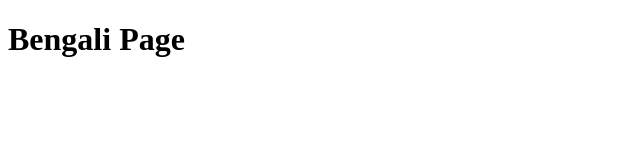
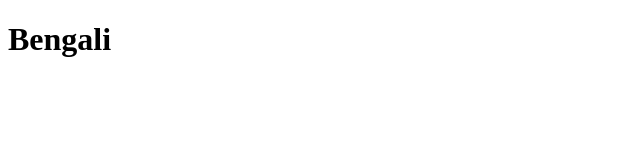
Before and after one commit to mthomasula/bengali-org, a Gatsby site: page / in a window 1280 px wide. Shown: the whole page, without its empty margins (0-640 px from the left). Built offline with nearby package versions, Linux system fonts and the light colour scheme; Gatsby itself is replaced by a stand-in of ours.

Commit message:
removed the word page

```diff
--- a/src/pages/index.js
+++ b/src/pages/index.js
@@ -3,9 +3,7 @@ import React from "react"
 export default function Home() {
   return (
     <div>
-      <h1>
-        Bengali Page
-      </h1>
+      <h1>Bengali</h1>
     </div>
   )
 }
```
